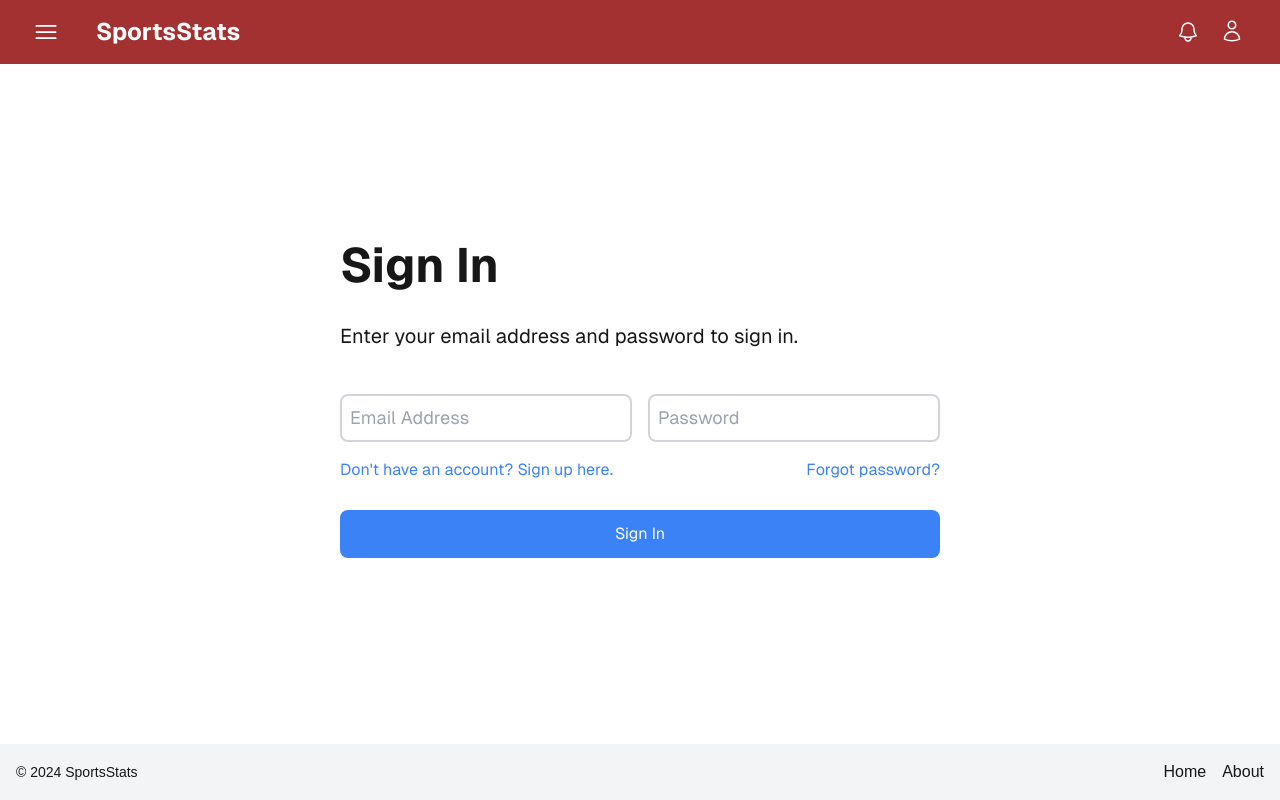
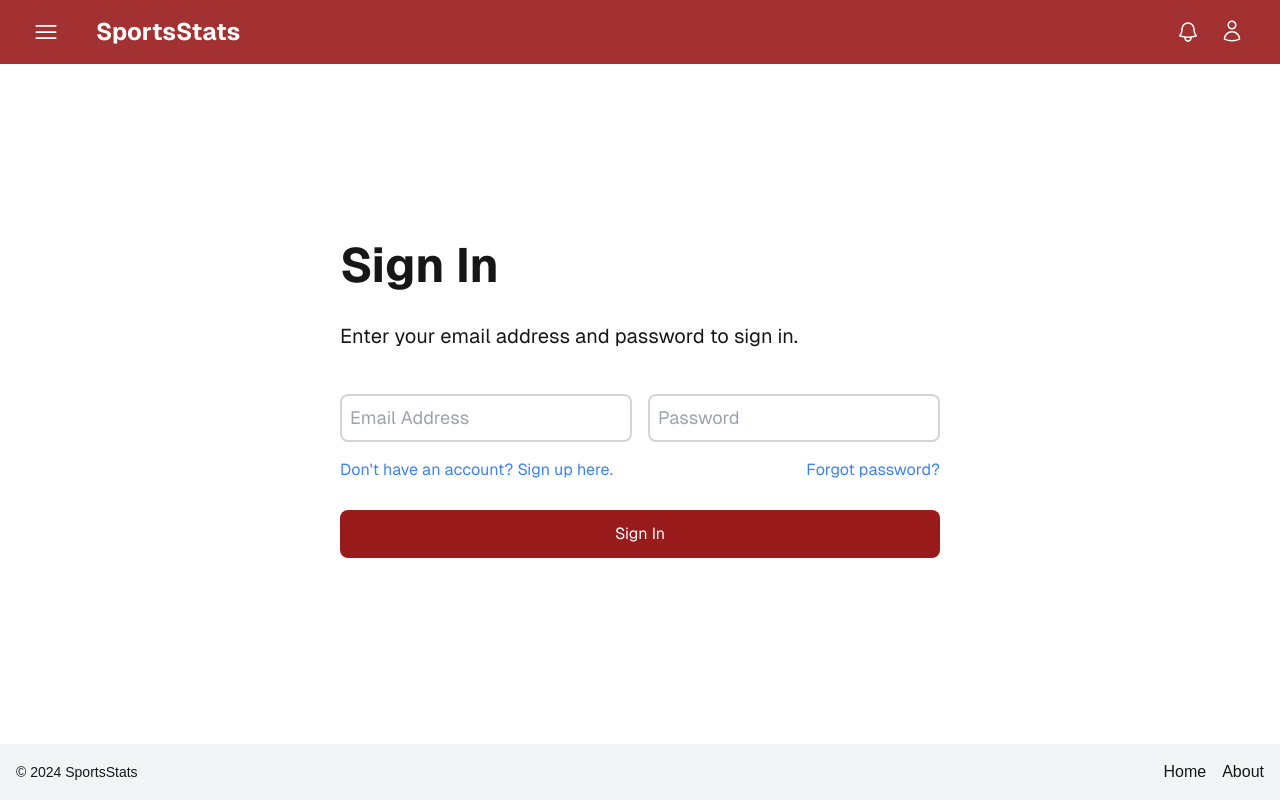
Before and after one commit to JohnDeLeoDev/SportsStats, a Next.js app: page /signin in a window 1280 px wide. Built offline with nearby package versions, Linux system fonts and the light colour scheme.

Commit message:
More small styling changes.

```diff
--- a/src/app/signin/page.tsx
+++ b/src/app/signin/page.tsx
@@ -80,7 +80,7 @@ export default function Signin() {
                     <div className="flex flex-column gap-4 items-center sm:items-start w-full flex-wrap max-w-[600px]">
                         <div className="flex flex-row gap-4 items-center sm:items-start w-full mt-3 ">
                             <input
-                                className="w-full p-2 text-lg border-2 border-gray-300 rounded-lg"
+                                className="w-full p-2 text-lg border-2 border-gray-300 rounded-lg focus:outline-none focus:border-red-800"
                                 placeholder="Email Address"
                                 onChange={(e) => {
                                     setEmail(e.target.value)
@@ -95,7 +95,7 @@ export default function Signin() {
                                 }}
                             />
                             <input
-                                className="w-full p-2 text-lg border-2 border-gray-300 rounded-lg"
+                                className="w-full p-2 text-lg border-2 border-gray-300 rounded-lg focus:outline-none focus:border-red-800"
                                 placeholder="Password"
                                 type="password"
                                 onChange={(e) => {
@@ -124,7 +124,7 @@ export default function Signin() {
                         </div>
 
                         <button
-                            className="p-3 bg-blue-500 text-white rounded-lg w-full"
+                            className="p-3 bg-red-800 text-white rounded-lg w-full"
                             onClick={handleSignIn}
                         >
                             Sign In
```
